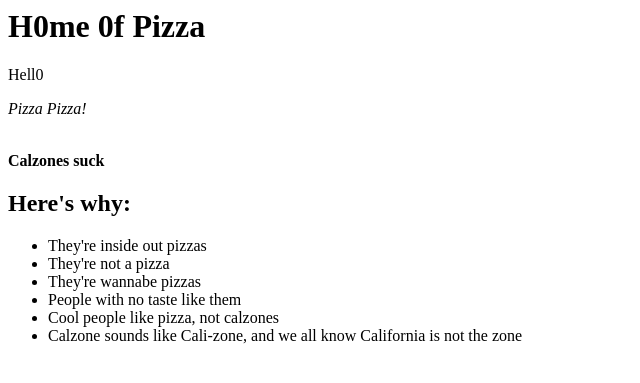
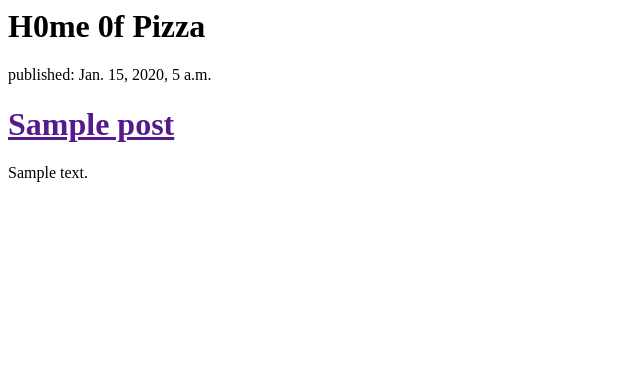
Before and after one commit to Karivool/DJG-Blog, a Django app: page / in a window 1280 px wide. Shown: the top 383 px of the page, without its empty margins (0-640 px from the left). Run offline with Django 3.2, Linux system fonts and the light colour scheme; tables that the repository leaves empty hold one stand-in row (values such as "Sample post").

Commit message:
Template modifications

```diff
--- a/blog/templates/blog/post_list.html
+++ b/blog/templates/blog/post_list.html
@@ -3,19 +3,16 @@
 		<title>H0me 0f Pizza</title>
 	</head>
 	<body>
-		<h1>H0me 0f Pizza</h1>
-		<p>Hell0</p>
-		<p><em>Pizza Pizza!</em></p><br/>
 		<div>
-			<strong>Calzones suck</strong>
-			<h2>Here's why:</h2>
-				<ul><li>They're inside out pizzas</li>
-				<li>They're not a pizza</li>
-				<li>They're wannabe pizzas</li>
-				<li>People with no taste like them</li>
-				<li>Cool people like pizza, not calzones</li>
-				<li>Calzone sounds like Cali-zone, and we all know California is not the zone</li>
-				</ul>
+			<h1>H0me 0f Pizza</h1>
 		</div>
+
+	{% for post in posts %}
+    <div>
+        <p>published: {{ post.published_date }}</p>
+        <h1><a href="">{{ post.title }}</a></h1>
+        <p>{{ post.text|linebreaks }}</p>
+    </div>
+	{% endfor %}
 	</body>
 </html>
--- a/blog/views.py
+++ b/blog/views.py
@@ -1,4 +1,7 @@
 from django.shortcuts import render
+from django.utils import timezone
+from .models import Post
 
 def post_list(request):
-	return render(request, 'blog/post_list.html', {})
+	posts = Post.objects.all()
+	return render(request, 'blog/post_list.html', {"posts": posts})
```
